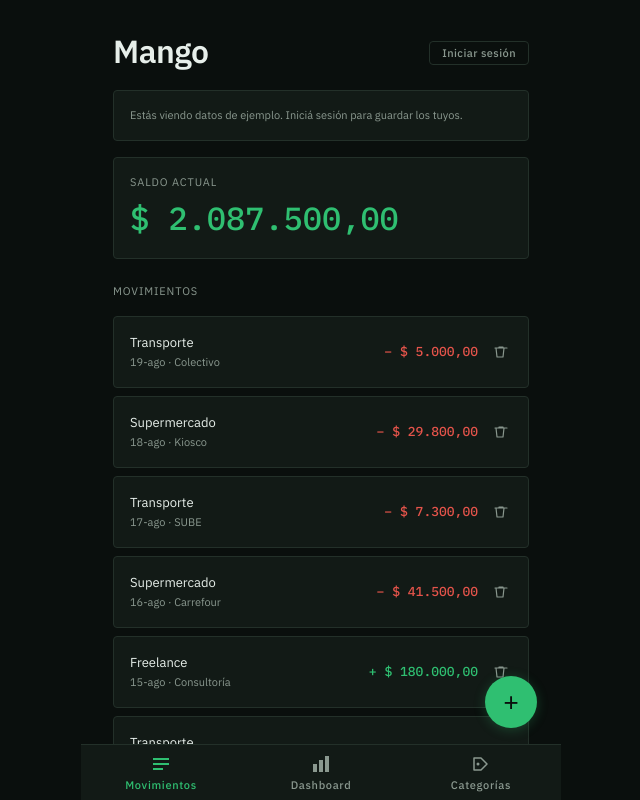
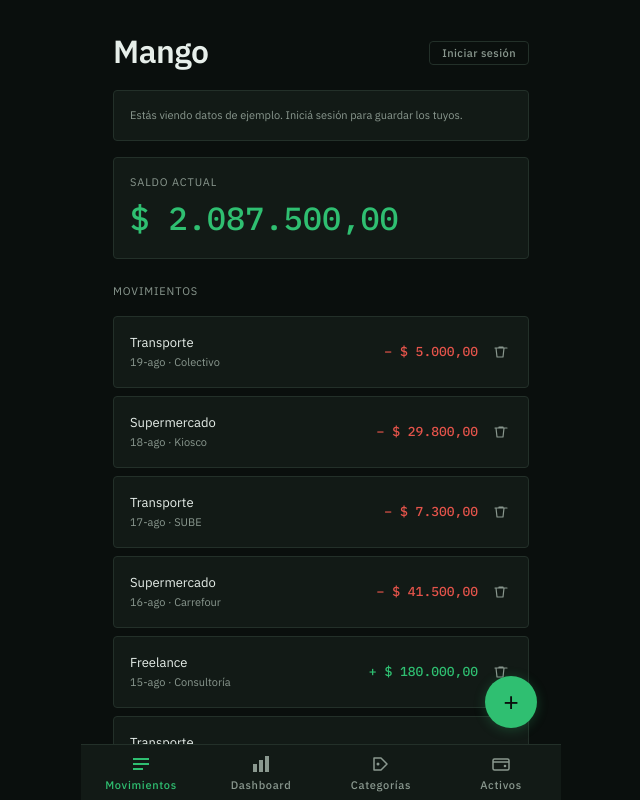
Before and after one commit to jgarciarios/guita, a React (Vite) app: page / in a window 1280 px wide. Shown: the whole page, without its empty margins (319-959 px from the left). Built offline with nearby package versions, Linux system fonts and the light colour scheme; no server answers.

Commit message:
Add Activos tab to AppShell nav

```diff
--- a/src/components/AppShell.tsx
+++ b/src/components/AppShell.tsx
@@ -2,7 +2,7 @@ import type { ReactNode } from 'react'
 import styles from './AppShell.module.css'
 import { FAB } from './FAB'
 
-type View = 'movements' | 'dashboard' | 'categories'
+type View = 'movements' | 'dashboard' | 'categories' | 'assets'
 
 interface AppShellProps {
   view: View
@@ -36,6 +36,16 @@ function IconCategories() {
     <svg width="20" height="20" viewBox="0 0 20 20" fill="none" aria-hidden>
       <path d="M3 4h7l6 6-6 6H3V4z" stroke="currentColor" strokeWidth="1.5" fill="none" strokeLinejoin="round" />
       <circle cx="7" cy="10" r="1.5" fill="currentColor" />
+    </svg>
+  )
+}
+
+function IconAssets() {
+  return (
+    <svg width="20" height="20" viewBox="0 0 20 20" fill="none" aria-hidden>
+      <rect x="2" y="5" width="16" height="11" rx="1.5" stroke="currentColor" strokeWidth="1.5" fill="none" />
+      <path d="M2 8h16" stroke="currentColor" strokeWidth="1.5" />
+      <circle cx="14" cy="12" r="1.3" fill="currentColor" />
     </svg>
   )
 }
@@ -79,6 +89,15 @@ export function AppShell({ view, onViewChange, onFabClick, children }: AppShellP
           <IconCategories />
           Categorías
         </button>
+        <button
+          className={`${styles.navItem} ${view === 'assets' ? styles.navItemActive : ''}`}
+          onClick={() => onViewChange('assets')}
+          aria-label="Activos"
+          aria-current={view === 'assets' ? 'page' : undefined}
+        >
+          <IconAssets />
+          Activos
+        </button>
       </nav>
     </div>
   )
```
